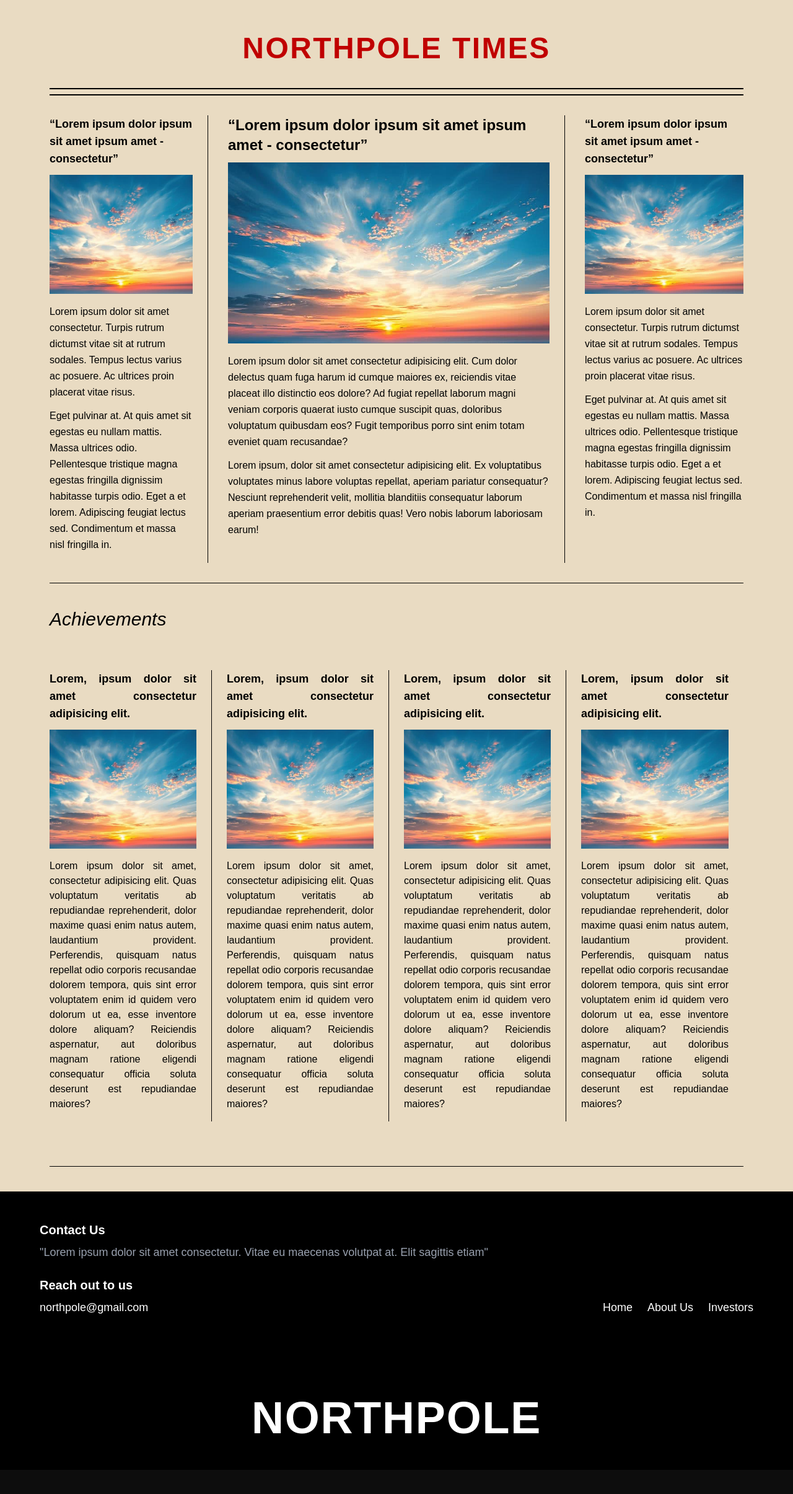
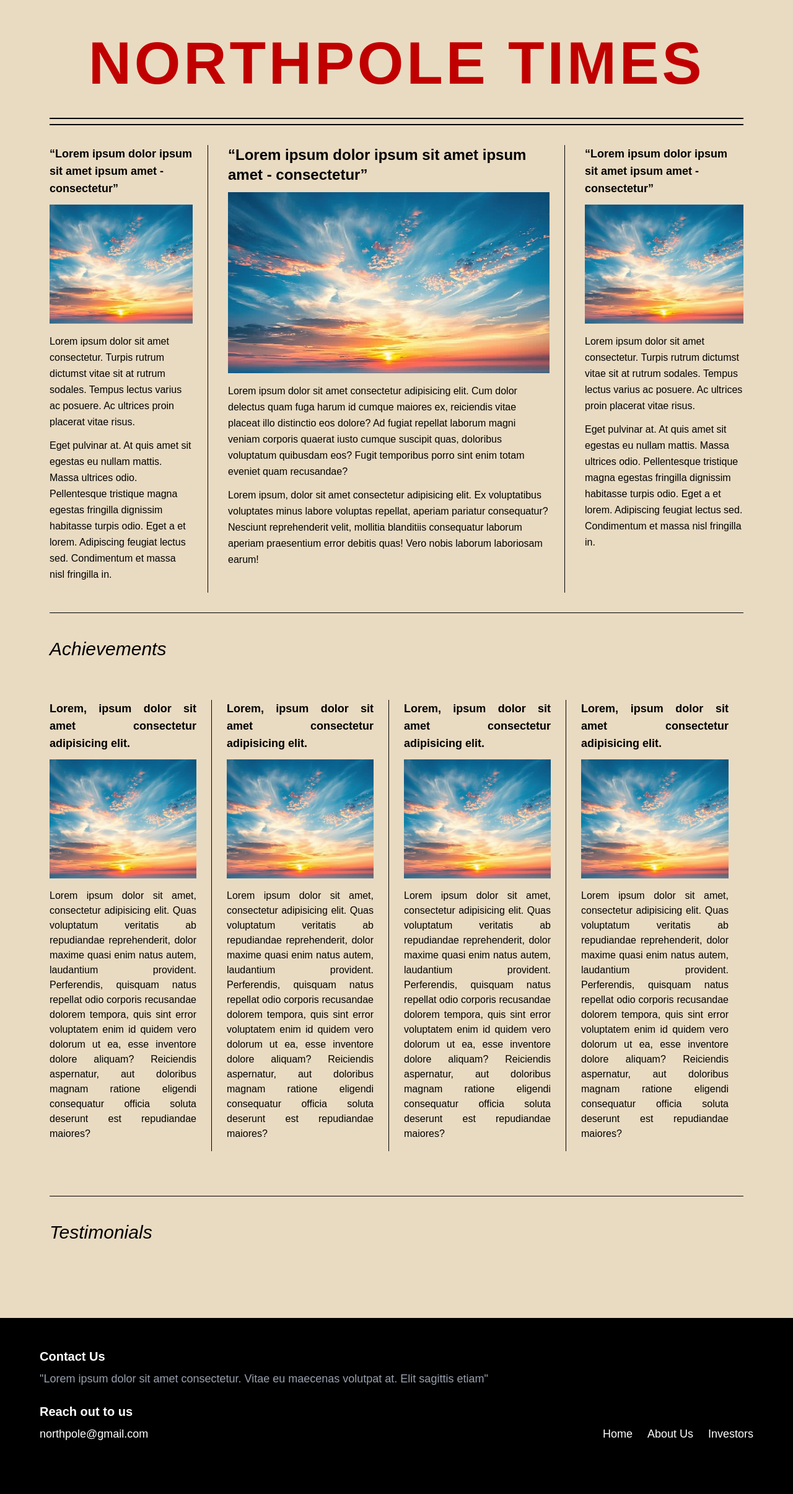
Before and after one commit to CodexKnight-ai/northpole, a Next.js app: page /about-us in a window 1280 px wide. Shown: the part 114-2524 px from the top of the page at 62% size. Before the commit the page ends 2485 px from the top, so only its background shows below. Built offline with nearby package versions, Linux system fonts and the light colour scheme.

Commit message:
Work on testimonials section

```diff
--- a/src/app/about-us/page.jsx
+++ b/src/app/about-us/page.jsx
@@ -6,7 +6,7 @@ export default function AboutUs() {
         <div className="secondary-bg min-h-screen flex flex-col text-black sm:pt-[16vh]">
             {/* Title */}
             <main className="flex-1 px-4 md:px-8 lg:px-20 py-10">
-                <h2 className="text-center text-[#C00000] font-extrabold text-3xl md:text-5xl tracking-wider mb-10">
+                <h2 className="text-center text-[#C00000] font-extrabold text-3xl sm:text-6xl md:text-8xl tracking-wider mb-10">
                     NORTHPOLE TIMES
                 </h2>
 
@@ -159,12 +159,17 @@ export default function AboutUs() {
                             </div>
                             <p>Lorem ipsum dolor sit amet, consectetur adipisicing elit. Quas voluptatum veritatis ab repudiandae reprehenderit, dolor maxime quasi enim natus autem, laudantium provident. Perferendis, quisquam natus repellat odio corporis recusandae dolorem tempora, quis sint error voluptatem enim id quidem vero dolorum ut ea, esse inventore dolore aliquam? Reiciendis aspernatur, aut doloribus magnam ratione eligendi consequatur officia soluta deserunt est repudiandae maiores?</p>
                         </article>
-
-
                     </div>
                 </section>
                 {/* Bottom border */}
                 <div className="border-t border-black mt-8"></div>
+
+                {/*Testimonials*/}
+                <section className="py-10">
+                    <h2 className="text-black text-left italic bold text-xl md:text-3xl mb-10">
+                        Testimonials
+                    </h2>
+                </section>
             </main>
         </div>
     );
```
